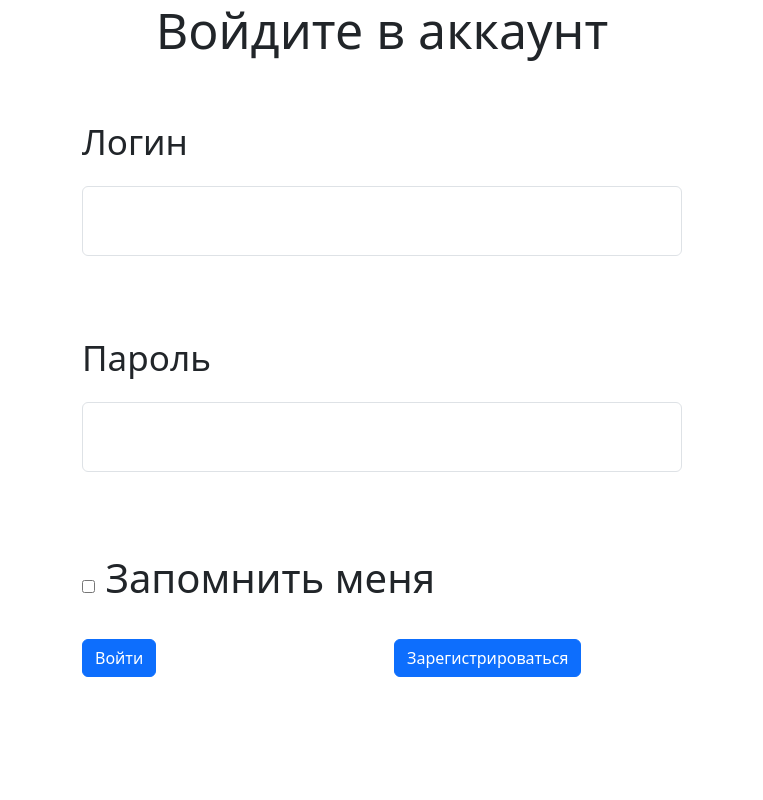
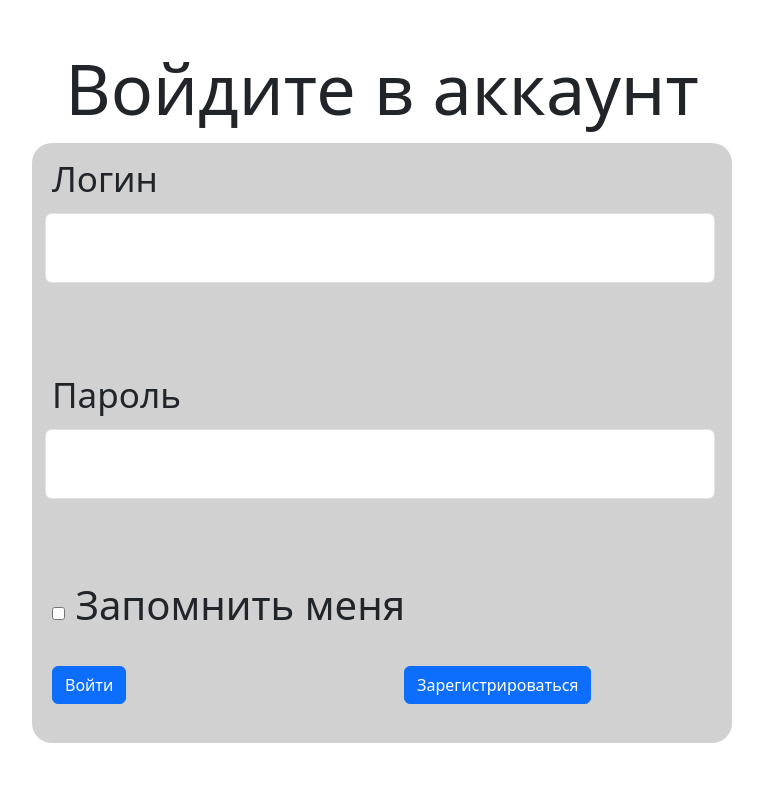
Before and after one commit to KiraArensky/TarAI, a Flask app: page /login in a window 1280 px wide. Shown: the whole page, without its empty margins (258-1021 px from the left). Run offline with Flask 3, Linux system fonts and the light colour scheme.

Commit message:
Login in new style

```diff
--- a/static/css/Tar.css
+++ b/static/css/Tar.css
@@ -86,34 +86,60 @@ height: 200px
 
 .btn_border{
 z-index: 0;
-
   border-radius: 40px;
   height: 620px;
   background: #d1d1d1
 }
 
+.btn_border1{
+z-index: 0;
+  border-radius: 20px;
+  height: 620px;
+  background: #d1d1d1
+}
+
+
 .Centre_Registr_child_form {
 font-size: 40PX;
   z-index: -1;
-  height: 800px;
-  width: 600px
+  height: 600px;
+  width: 700px
+
 
 }
 
 .Registr{
 text-align: center;
-font-size: 50px;
-height: 100px;
+
+font-size: 70px;
+height: 70px;
+  display: flex;
+  justify-content: center;
+  align-items: center;
 }
 
 .Registr_text{
 font-size:35px;
-height: 10px
+height: 10px;
+padding-left: 20px;
+padding-top: 10px
+}
+
+.Registr_text_Login{
+font-size:35px;
+height: 10px;
+padding-left: 20px;
+padding-top: 10px
 }
 
 .Registr_form{
 height: 70px;
+width: 670px;
+margin-left: 13px
 
+}
+.Remember_me{
+margin-left: 20px
 }
 
 .form-control1111 {
--- a/templates/Base.html
+++ b/templates/Base.html
@@ -11,7 +11,6 @@
         <li><a href="Future">Future</a></li>
         <li><a href="Menu">About</a></li>
           <li><a href="ai">Ai</a></li>
-          <br><br><br>
         <li><a href="/Profile">Profile</a></li>
                   <li><a href="/logout">Выйти</a></li>
       </h2></ul>
--- a/templates/Log.html
+++ b/templates/Log.html
@@ -9,12 +9,13 @@
 </head>
 <body>
 <div class = 'block'>
-    <div class="Centre_Registr_child_form">
-    <h1 class="Registr">Войдите в аккаунт</h1>
+    <div class="Registr"><h2 class="Registr">Войдите в аккаунт</h2></div>
+    <div class="Centre_Registr_child_form btn_border1">
+
     <form action="" method="post">
         {{ form.hidden_tag() }}
         <p>
-            <div class="Registr_text">{{ form.login.label }}</div><br>
+            <div class="Registr_text_Login">{{ form.login.label }}</div><br>
             <div class = 'Registr_form'>{{ form.login(class='form-control1111') }}</div><br>
             {% for error in form.login.errors %}
         <div class="alert alert-danger" role="alert">
@@ -31,13 +32,15 @@
         </div>
         {% endfor %}
         </p>
+        <div class="Remember_me">
         <p>{{ form.remember_me() }} {{ form.remember_me.label }}</p>
         <div class="row">
             <div class="col-sm">
                 <p>{{ form.submit(type="submit", class="btn btn-primary ") }}</p>
             </div>
             <div class="col-sm">
-                <a class="btn btn-primary " href="/registr">Зарегистрироваться</a>
+                <a class="btn btn-primary Reg_btn" href="/registr">Зарегистрироваться</a>
+            </div>
             </div>
         </div>
         <div>{{ message }}</div>
```
Also changed, not shown: templates/Profile.html (+4 -9 lines), db/TarAi_Data.db.
